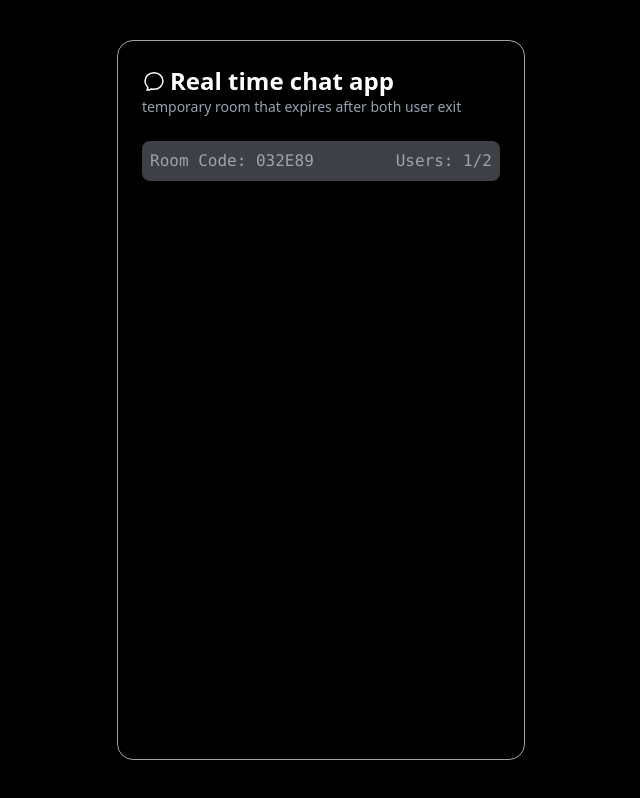
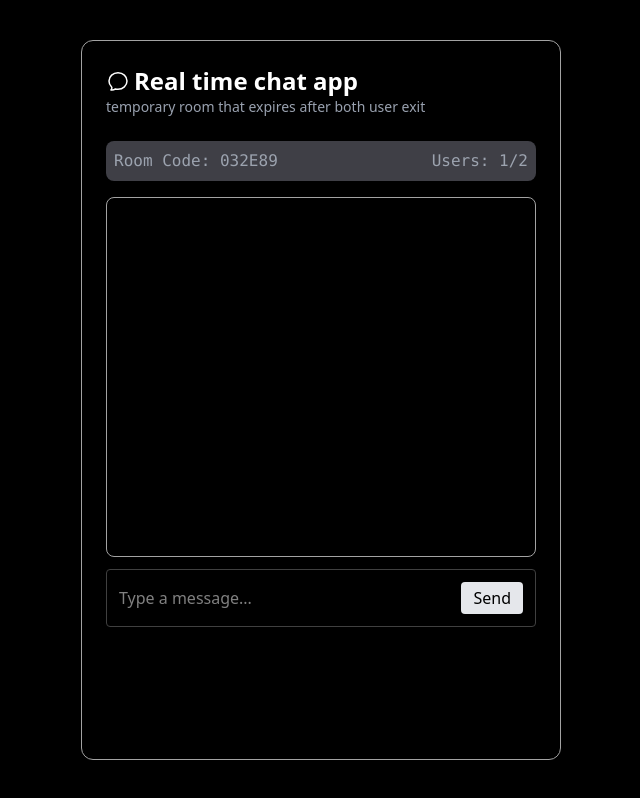
Before and after one commit to 24Atharv/Chat-app-ws, a React (Vite) app in the folder chat-app-fe/: page / in a window 1280 px wide. Shown: the whole page, without its empty margins (319-959 px from the left). Built offline with nearby package versions, Linux system fonts and the light colour scheme.

Commit message:
fe component added

```diff
--- a/chat-app-fe/src/App.tsx
+++ b/chat-app-fe/src/App.tsx
@@ -1,12 +1,16 @@
 import './App.css'
+import { Footer } from './components/Footer'
 import { NavBar } from './components/navbar'
 import { RoomCode } from './components/RoomCode'
+import { ShowBar } from './components/ShowBar'
 
 function App() {
   return <div className='bg-black min-h-screen flex py-10 justify-center text-white'>
-    <div className='border border-[#a3a3a3] p-6 h-auto w-102 rounded-2xl'>
+    <div className='border border-[#a3a3a3] p-6 h-auto w-120 rounded-xl'>
     <NavBar />
     <RoomCode />
+    <ShowBar />
+    <Footer />
     </div>
   </div>
 }
--- /dev/null
+++ b/chat-app-fe/src/components/Footer.tsx
@@ -0,0 +1,9 @@
+export const Footer = () => {
+    return <div className="py-3 px-3 border border-[#404040] rounded mt-3
+    flex justify-between">
+        <input type="text" placeholder="Type a message..." />
+        <span className="bg-gray-200 text-black px-3 py-1 rounded">
+            <button>Send</button>
+        </span>
+    </div>
+}
--- /dev/null
+++ b/chat-app-fe/src/components/ShowBar.tsx
@@ -0,0 +1,5 @@
+export const ShowBar = () => {
+    return <div className="border border-[#a3a3a3] h-90 rounded-lg mt-4">
+
+    </div>
+}
```
